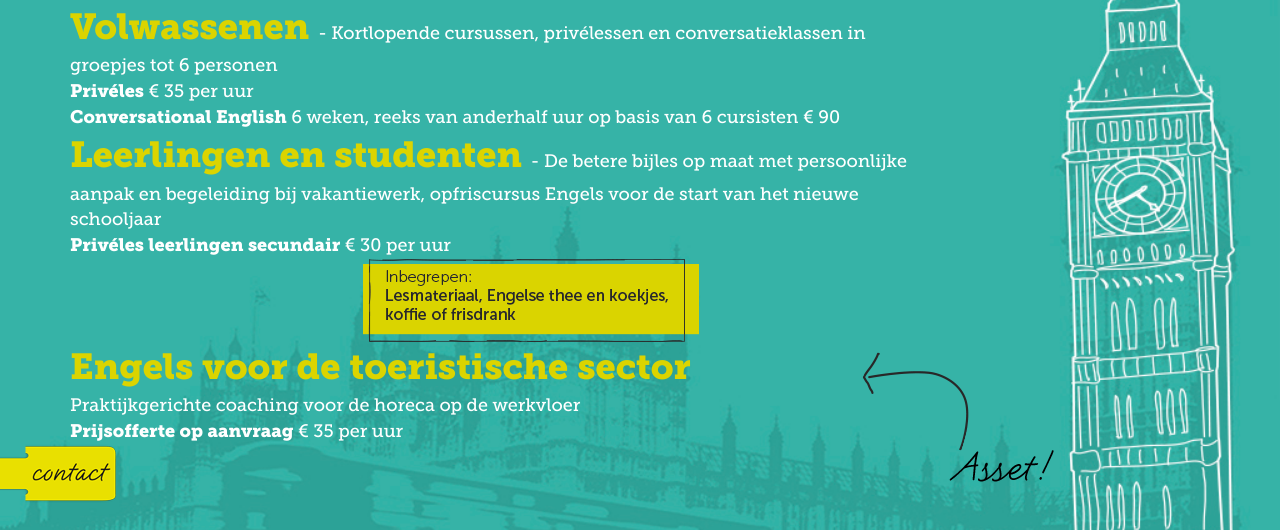
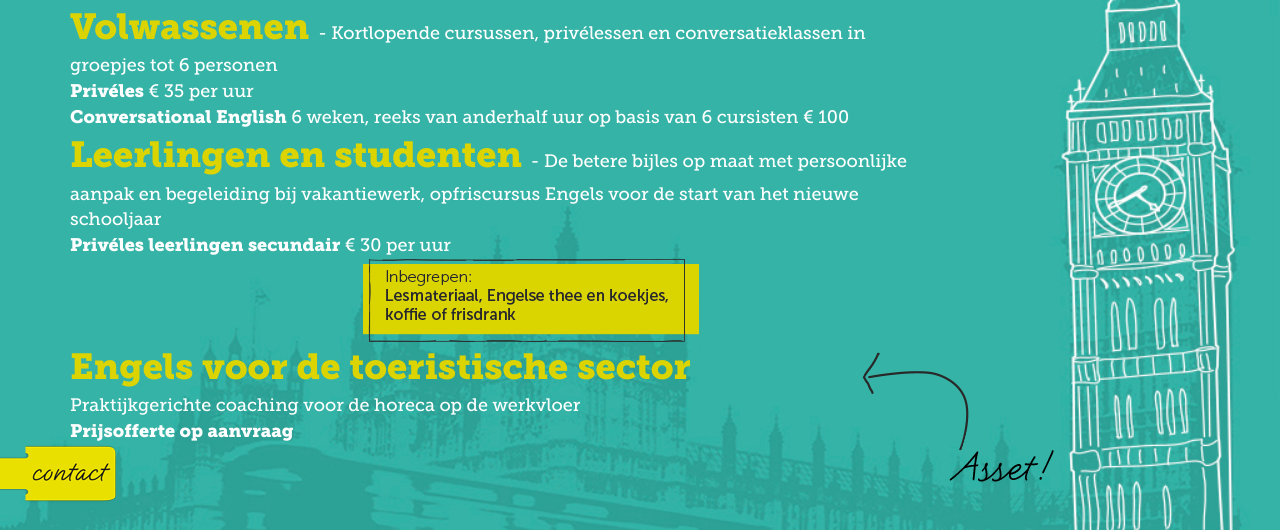
Before and after one commit to fabienne-segaert/fabienne-segaert.github.io, a Jekyll site: the page built from index.html, in a window 1280 px wide and 900 px high, scrolled down 2739 px. Shown: the part 153-683 px from the top of the window. Built offline with Jekyll 4.4.1, drawn with Linux system fonts in a browser that asks for light colours; nearby versions of some CDN libraries; Markdown is read by kramdown in place of the engine named in the settings.

Commit message:
updated prijzen

```diff
--- a/_includes/prijzen.html
+++ b/_includes/prijzen.html
@@ -21,7 +21,7 @@
             <br><span class="fnt_serif900">Privéles</span>
             € 35 per uur
             <br><span class="fnt_serif900">Conversational English</span>
-            6 weken, reeks van anderhalf uur op basis van 6 cursisten € 90
+            6 weken, reeks van anderhalf uur op basis van 6 cursisten € 100
         </span>
     </div>
 </div>
@@ -55,7 +55,6 @@
             </span>
             <br>Praktijkgerichte coaching voor de horeca op de werkvloer
             <br><span class="fnt_serif900">Prijsofferte op aanvraag</span>
-            € 35 per uur
         </span>
     </div>
     <div class="col-md-4">
```
